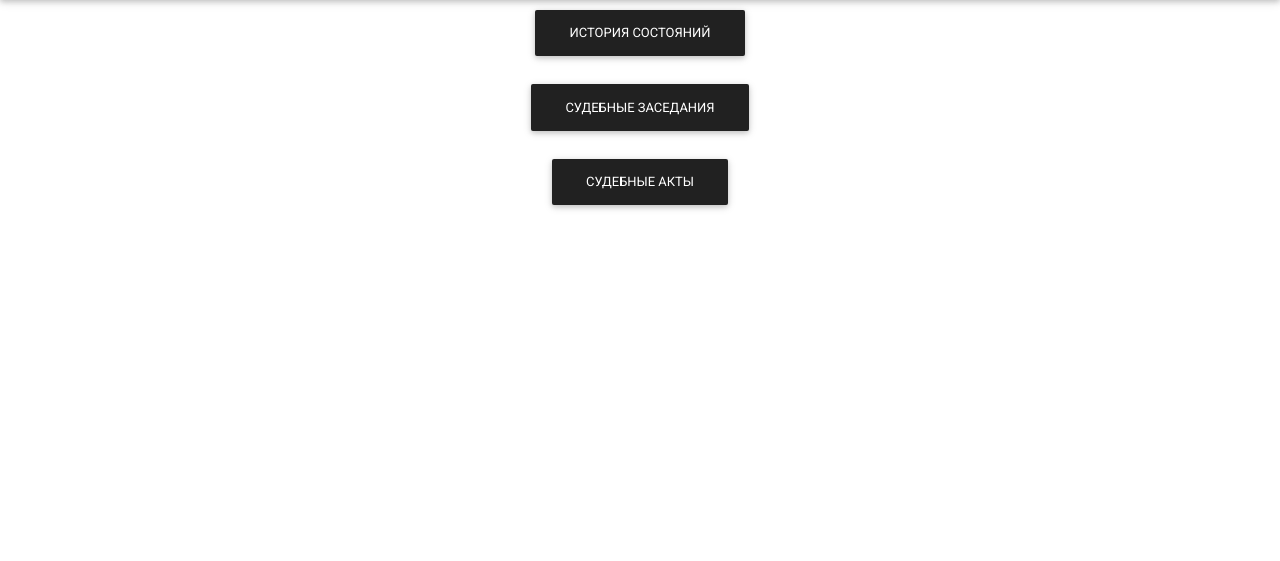
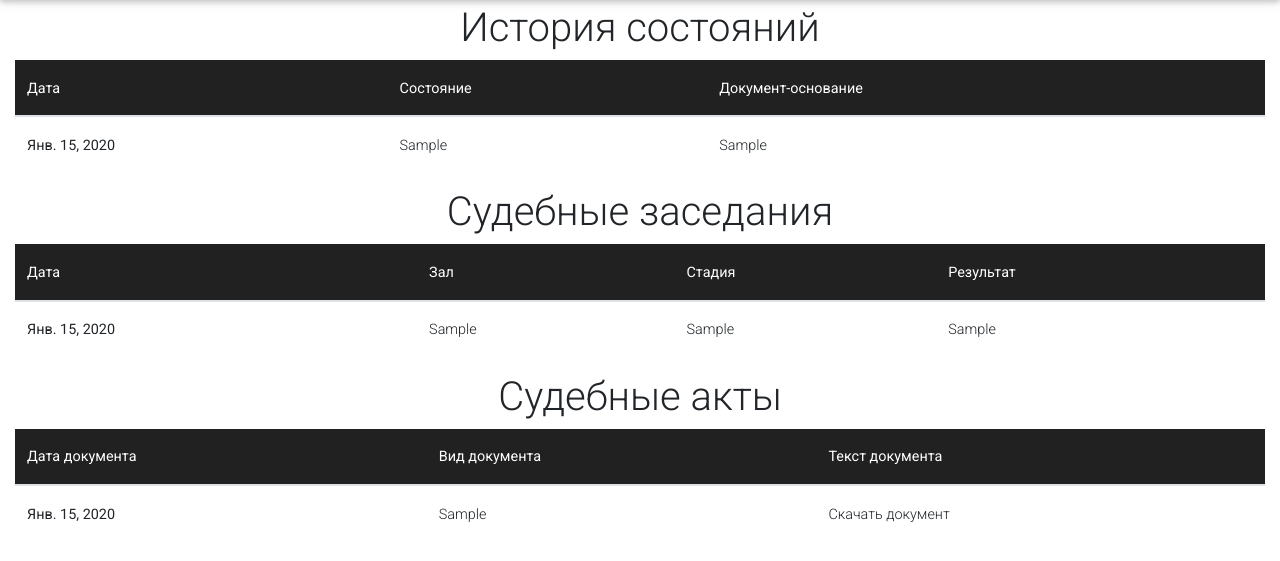
Before and after one commit to batyacasino/kosalert, a Django app: page /detail_client/1/mosgorsud_progress/ in a window 1280 px wide. Shown: the part 69-630 px from the top of the page. Run offline with Django 3.2, Linux system fonts and the light colour scheme; tables that the repository leaves empty hold one stand-in row (values such as "Sample post"); data that the repository does not hold is empty; some libraries are stand-ins or nearby versions.

Commit message:
Update mosgorsud_progress.html

```diff
--- a/kosapp/templates/kosapp/mosgorsud_progress.html
+++ b/kosapp/templates/kosapp/mosgorsud_progress.html
@@ -1,121 +1,74 @@
 {% extends "base.html" %}
 {% block content %}
 <div class="container-fluid">
-	<p class="text-center">
-	  <button class="btn btn-dark" type="button" data-toggle="collapse" data-target="#collapseExample" aria-expanded="false" aria-controls="collapseExample">
-	    История состояний
-	  </button>
-	</p>
-	<div class="collapse" id="collapseExample">
-		<div class="row">
-			<div class="col-md-4">
-				<ul class="list-group">
-					<li class="list-group-item text-center h5">Дата</li>
-					{% for statemovement in statemovements %}
-						<li class="list-group-item  text-center">{{ statemovement.date }}</li>
-					{% endfor %}
-				</ul>
-			</div>
-			  <div class="col-md-4">
-				<ul class="list-group">
-					<li class="list-group-item text-center h5">Состояние</li>
-					{% for statemovement in statemovements %}
-						<li class="list-group-item  text-center">{{ statemovement.condition }}</li>
-					{% endfor %}
-				</ul>
-			</div>
-			  <div class="col-md-4">
-				<ul class="list-group">
-					<li class="list-group-item text-center h5">Документ-основание</li>
-					{% for statemovement in statemovements %}
-						<li class="list-group-item  text-center">{{ statemovement.document_base }}</li>
-					{% endfor %}
-				</ul>
-			</div>
-		</div>
-	</div>
+	<h1 class="text-center">
+	   История состояний
+	</h1>
+	<table class="table">
+	  <thead class="bg-dark white-text">
+	    <tr>
+	      <th scope="col">Дата</th>
+	      <th scope="col">Состояние</th>
+	      <th scope="col">Документ-основание</th>
+	    </tr>
+	  </thead>
+	  <tbody>
+	  	{% for statemovement in statemovements %}
+		    <tr>
+		      <th scope="row">{{ statemovement.date }}</th>
+		      <td>{{ statemovement.condition }}</td>
+		      <td>{{ statemovement.document_base }}</td>
+		    </tr>
+		{% endfor %}
+	  </tbody>
+	</table>
 
-	<p class=" text-center">
-	  <button class="btn btn-dark" type="button" data-toggle="collapse" data-target="#collapseExample1" aria-expanded="false" aria-controls="collapseExample">
-	    Судебные заседания
-	  </button>
-	</p>
-	<div class="collapse" id="collapseExample1">
-		<div class="row">
-			<div class="col-md-3">
-				<ul class="list-group">
-					<li class="list-group-item text-center h5">Дата</li>
-					{% for courtsession in courtsessions %}
-						<li class="list-group-item  text-center">{{ courtsession.date }}</li>
-					{% endfor %}
-				</ul>
-			</div>
-			<div class="col-md-1">
-				<ul class="list-group">
-					<li class="list-group-item text-center h5">Зал</li>
-					{% for courtsession in courtsessions %}
-						<li class="list-group-item  text-center">{{ courtsession.hall }}</li>
-					{% endfor %}
-				</ul>
-			</div>
-			<div class="col-md-4">
-				<ul class="list-group">
-					<li class="list-group-item text-center h5">Стадия</li>
-					{% for courtsession in courtsessions %}
-						<li class="list-group-item  text-center">{{ courtsession.stage }}</li>
-					{% endfor %}
-				</ul>
-			</div>
-			<div class="col-md-4">
-				<ul class="list-group">
-					<li class="list-group-item text-center h5">Результат</li>
-					{% for courtsession in courtsessions %}
-						<li class="list-group-item  text-center">{{ courtsession.result }}</li>
-					{% endfor %}
-				</ul>
-			</div>
-		</div>
-	</div>
+	<h1 class="text-center">
+	   Судебные заседания
+	</h1>
+	<table class="table">
+	  <thead class="bg-dark white-text">
+	    <tr>
+	      <th scope="col">Дата</th>
+	      <th scope="col">Зал</th>
+	      <th scope="col">Стадия</th>
+	      <th scope="col">Результат</th>
+	    </tr>
+	  </thead>
+	  <tbody>
+	  	{% for courtsession in courtsessions %}
+		    <tr>
+		      <th scope="row">{{ courtsession.date }}</th>
+		      <td>{{ courtsession.hall }}</td>
+		      <td>{{ courtsession.stage }}</td>
+		      <td>{{ courtsession.result }}</td>
+		    </tr>
+		{% endfor %}
+	  </tbody>
+	</table>
 
-	<p class="text-center">
-	  <button class="btn btn-dark" type="button" data-toggle="collapse" data-target="#collapseExample2" aria-expanded="false" aria-controls="collapseExample">
-	    Судебные акты
-	  </button>
-	</p>
-	<div class="collapse" id="collapseExample2">
-		<div class="row">
-			<div class="col-md-3">
-				<ul class="list-group">
-					<li class="list-group-item text-center h5">Дата документа</li>
-					{% for judicialact in judicialacts %}
-						<li class="list-group-item  text-center">{{ judicialact.date }}</li>
-					{% endfor %}
-				</ul>
-			</div>
-			<div class="col-md-7">
-				<ul class="list-group">
-					<li class="list-group-item text-center h5">Вид документа</li>
-					{% for judicialact in judicialacts %}
-						<li class="list-group-item  text-center">{{ judicialact.type_of_document }}</li>
-					{% endfor %}
-				</ul>
-			</div>
-			<div class="col-md-2">
-				<ul class="list-group">
-					<li class="list-group-item text-center h5">Текст документа</li>
-					{% for judicialact in judicialacts %}
-						<li class="list-group-item  text-center">
-						{% if judicialact.document_text %}
-							<a href="{{ judicialact.document_text }}">скачать документ</a>
-						{% endif %}
-						</li>
-					{% endfor %}
-				</ul>
-			</div>
-		</div>
-	</div>
+	<h1 class="text-center">
+	   Судебные акты
+	</h1>
+	<table class="table">
+	  <thead class="bg-dark white-text">
+	    <tr>
+	      <th scope="col">Дата документа</th>
+	      <th scope="col">Вид документа</th>
+	      <th scope="col">Текст документа</th>
+	    </tr>
+	  </thead>
+	  <tbody>
+	  	{% for judicialact in judicialacts %}
+		    <tr>
+		      <th scope="row">{{ judicialact.date }}</th>
+		      <td>{{ judicialact.type_of_document }}</td>
+		      {% if judicialact.document_text %}
+		      	<td><a href="{{ judicialact.document_text }}">Скачать документ</a></td>
+		      {% endif %}
+		    </tr>
+		{% endfor %}
+	  </tbody>
+	</table>
 </div>
-
-
-
 {% endblock %}
```
